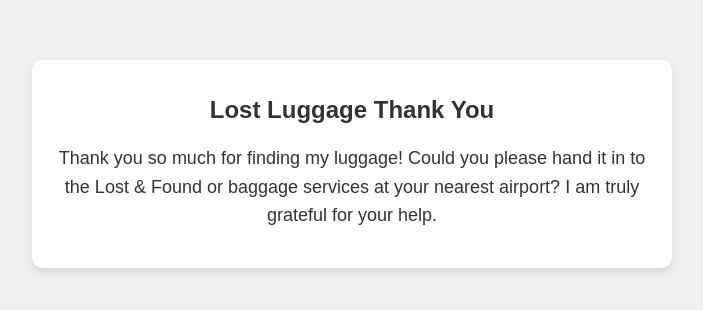
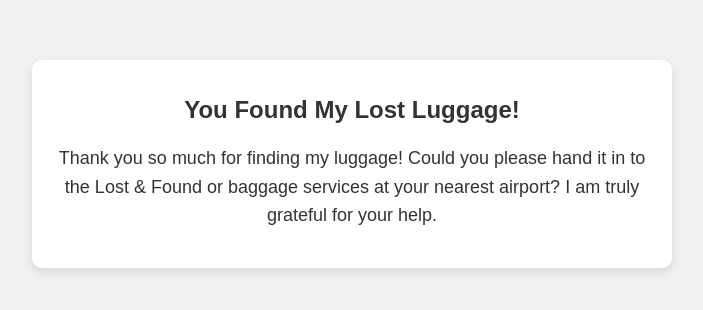
Before and after one commit to Shazklebolt/lost-luggage-thank-you, a plain HTML site: page index.html in a window 1280 px wide. Shown: the part 236-546 px from the top of the page, without its empty margins (288-991 px from the left). Drawn offline with Linux system fonts and the light colour scheme.

Commit message:
Update index.html

```diff
--- a/index.html
+++ b/index.html
@@ -35,7 +35,7 @@
 </head>
 <body>
   <div class="container">
-    <h1>Lost Luggage Thank You</h1>
+    <h1>You Found My Lost Luggage!</h1>
     <p>Thank you so much for finding my luggage! Could you please hand it in to the Lost & Found or baggage services at your nearest airport? I am truly grateful for your help.</p>
   </div>
 </body>
```
